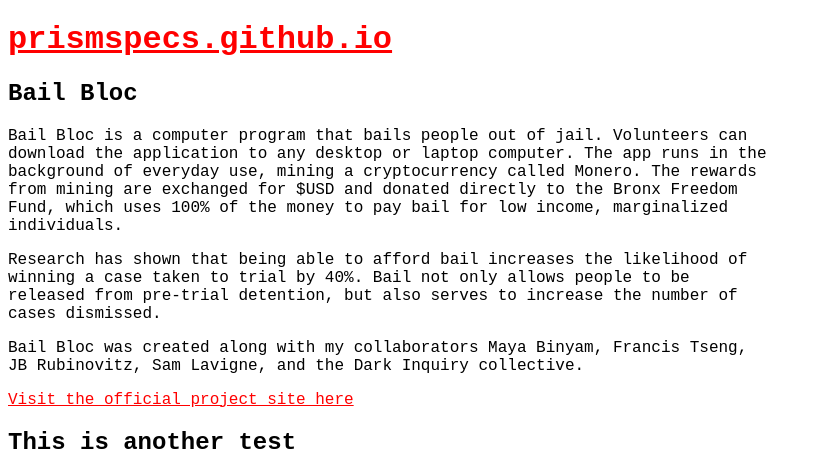
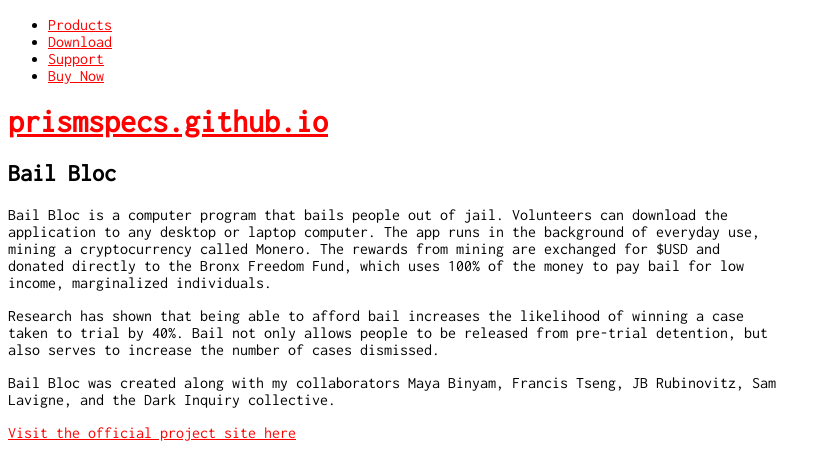
Before and after one commit to prismspecs/prismspecs.github.io, a Jekyll site: the page built from index.md, in a window 1280 px wide, cut to the strip 0-456 px from the top of the page. Shown: the whole strip, without its empty margins (0-831 px from the left). Built offline with Jekyll 4.4.1, drawn with Linux system fonts in a browser that asks for light colours; our own code applies the rules of GitHub Pages for plain Markdown files; a script that is not in the unit is left out.

Commit message:
Updated style.scss.

```diff
--- a/_layouts/default.html
+++ b/_layouts/default.html
@@ -14,6 +14,14 @@
   </head>
   <body>
     <div class="wrapper">
+			<nav class="horizontal-menu">
+    <ul>
+        <li><a href="#">Products</a></li>
+        <li><a href="#">Download</a></li>
+        <li><a href="#">Support</a></li>
+        <li><a href="#">Buy Now</a></li>
+    </ul>
+</nav>
       <header>
         <h1><a href="{{ "/" | absolute_url }}">{{ site.title | default: site.github.repository_name }}</a></h1>
 
--- a/assets/css/style.scss
+++ b/assets/css/style.scss
@@ -3,7 +3,7 @@
 
 body {
   background-color: #fff;
-	font-family: 'Ubuntu Mono', monospace;
+	font-family: 'Inconsolata', monospace;
 
 }
 
```
